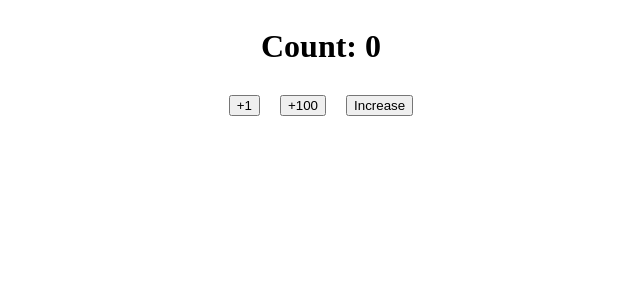
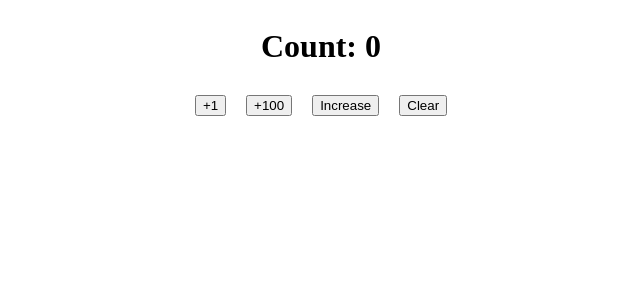
Before and after one commit to mate-academy/react_counter, a React (Create React App) app: page / in a window 1280 px wide. Shown: the top 300 px of the page, without its empty margins (319-959 px from the left). Built offline with nearby package versions, Linux system fonts and the light colour scheme; the HTML template or start-up script is replaced by a standard one.

Commit message:
solution

```diff
--- a/src/App.tsx
+++ b/src/App.tsx
@@ -59,6 +59,13 @@ class App extends React.Component<{}, State> {
           >
             Increase
           </button>
+
+          <button
+            type="button"
+            onClick={this.clear}
+          >
+            Clear
+          </button>
         </div>
       </div>
     );
```
